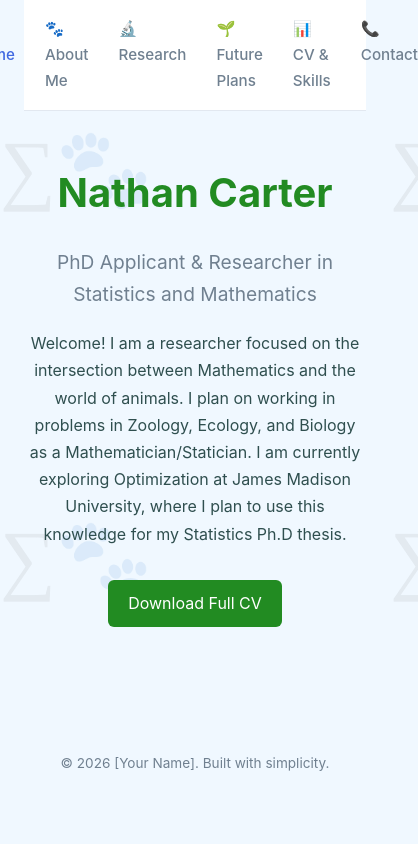
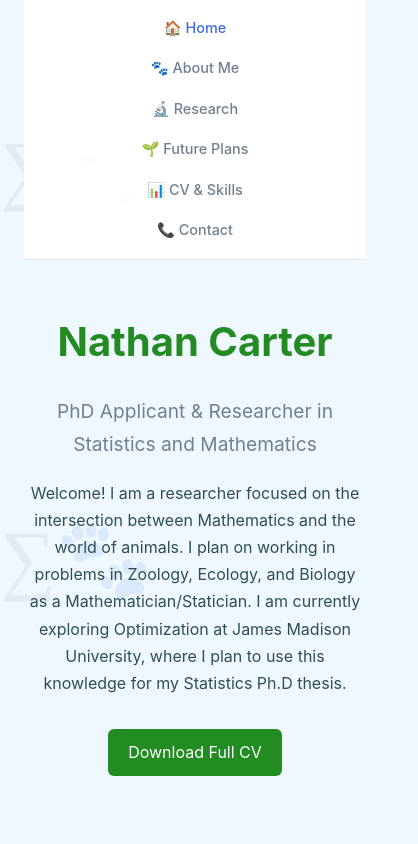
Before and after one commit to Synitrax/synitrax.github.io, a plain HTML site: page index.html in a window 390 px wide. Shown: the top 844 px of the page, 418 px wide, since content can reach past the window. Drawn offline with Linux system fonts and the light colour scheme.

Commit message:
Enhance responsive design and tab functionality
Added responsive styles for navigation and adjusted tab content display logic.

```diff
--- a/index.html
+++ b/index.html
@@ -57,7 +57,6 @@
             animation: fadeIn 0.4s ease;
         }
 
-        /* Show the active tab */
         .tab-content.active {
             display: block;
         }
@@ -97,6 +96,18 @@
         }
 
         footer { text-align: center; padding: 4rem 0; color: var(--text-light); font-size: 0.85rem; }
+
+        @media (max-width: 768px) {
+            nav {
+                flex-direction: column;
+                padding: 0.5rem 0;
+                align-items: center;
+            }
+            nav a {
+                margin: 0.5rem 0;
+                font-size: 0.9rem;
+            }
+        }
     </style>
 </head>
 <body>
@@ -228,19 +239,15 @@
 
     <script>
         function showTab(tabId) {
-            // Hide all content
             const contents = document.querySelectorAll('.tab-content');
             contents.forEach(content => content.classList.remove('active'));
 
-            // Remove active class from all links
             const links = document.querySelectorAll('nav a');
             links.forEach(link => link.classList.remove('active'));
 
-            // Show current tab
             document.getElementById(tabId).classList.add('active');
             document.getElementById('link-' + tabId).classList.add('active');
 
-            // Scroll to top
             window.scrollTo(0, 0);
         }
 
```
